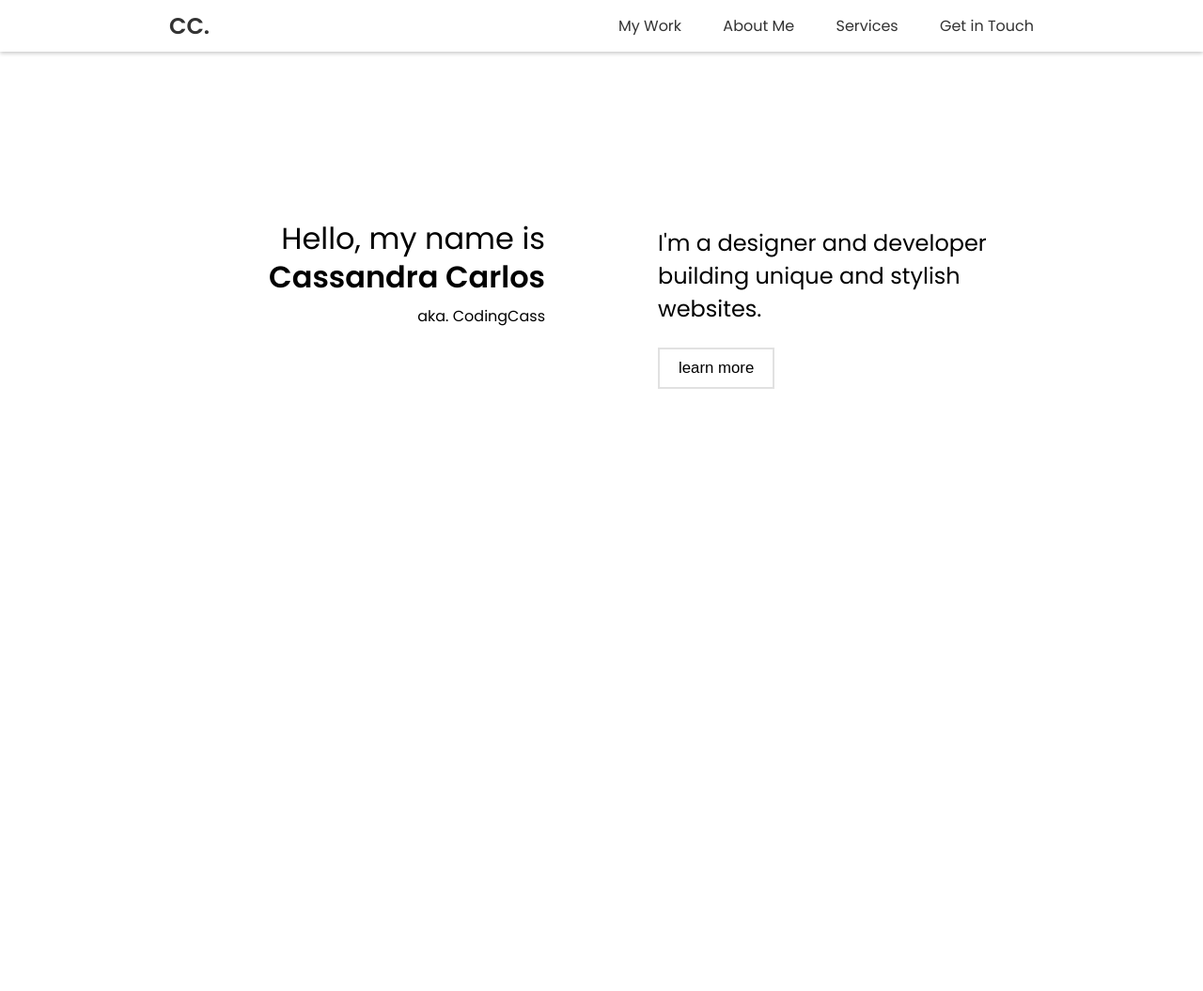
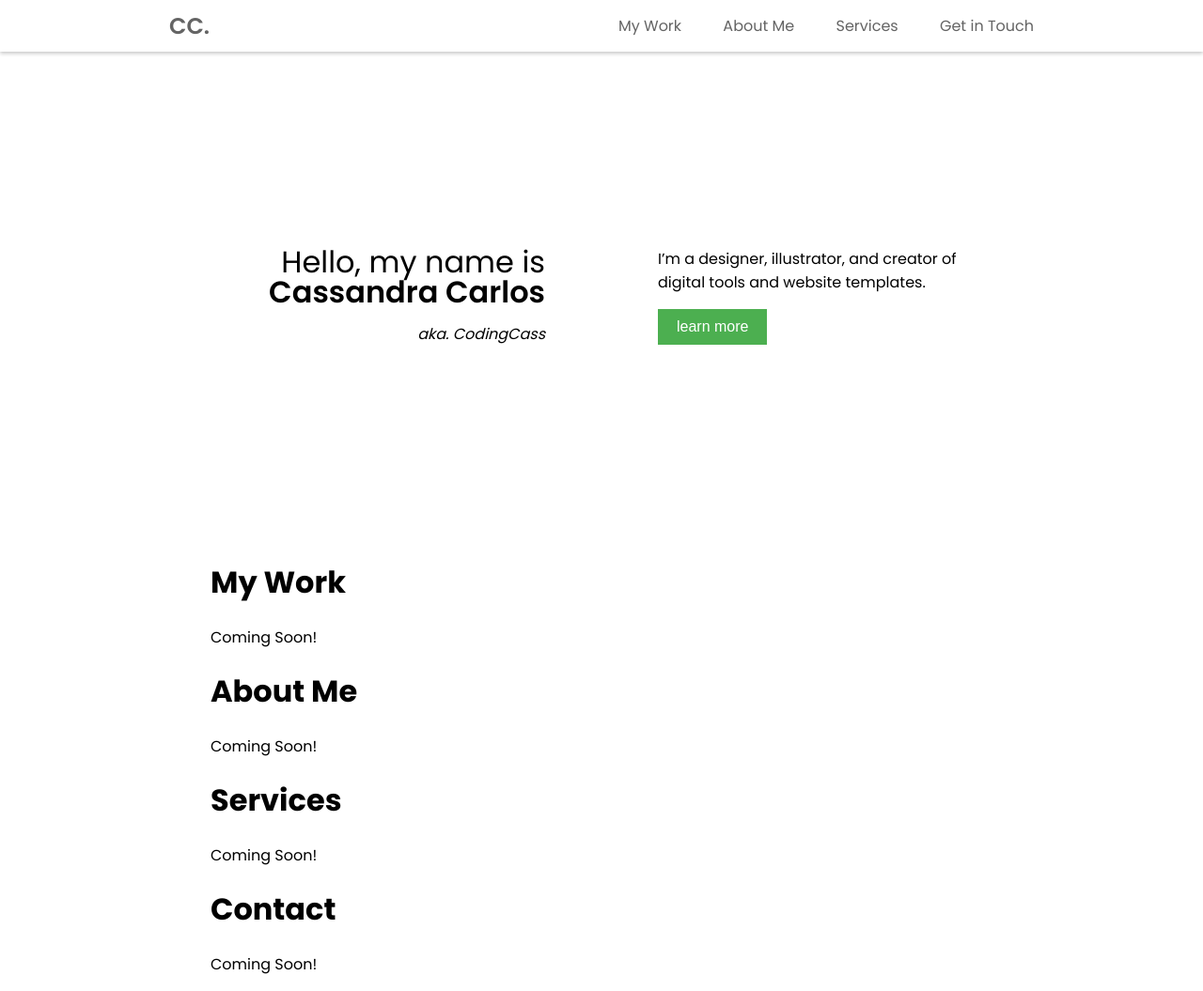
Before and after one commit to cassandracarlos/cassandracarlos.github.io, a PHP site: page / in a window 1280 px wide. Shown: the whole page at 94% size. Before the commit the page ends 414 px from the top, so only its background shows below. Run offline with PHP 8.4, Linux system fonts and the light colour scheme.

Commit message:
panic
panic

```diff
--- a/index.html
+++ b/index.html
@@ -1,7 +1,7 @@
 <!DOCTYPE html>
 <html lang="en">
 <head>
-	<title>Cassandra Carlos | Premium Websites</title>
+	<title>Cassandra Carlos | Web Designer</title>
 	<meta charset="UTF-8" />
 	<link rel="stylesheet" href="style.css" />
 	<meta name="viewport" content="width=device-width, initial-scale=1, user=scalable=no"/>
@@ -14,10 +14,10 @@
 		<ul>
 			<li><a href="#hero" class="logo">CC.</a></li>
 			<div class="push">
-				<li><a href="#work">My Work</a></li>
-				<li><a href="#about">About Me</a></li>
-				<li><a href="#services">Services</a></li>
-				<li><a href="#contact">Get in Touch</a></li>
+				<li><a href="#work" class="link">My Work</a></li>
+				<li><a href="#about" class="link">About Me</a></li>
+				<li><a href="#services" class="link">Services</a></li>
+				<li><a href="#contact" class="link">Get in Touch</a></li>
 			</div>
 		</ul>
 	</nav>
@@ -33,7 +33,7 @@
 					<p class="aka">aka. CodingCass</p>
 				</div>
 				<div class="right-content">
-			  		<p class="blurb">I'm a designer and developer building unique and stylish websites.</p>
+			  		<p class="blurb">I’m a designer, illustrator, and creator of digital tools and website templates.</p>
 			  		<button class="cta-button">learn more</button>
 			</div>
 		  </div>
@@ -42,27 +42,45 @@
 
 	<!-- My Work -->
 
-	<div id="Work" class="">
+	<div id="work" class="main">
+
+		<h1>My Work</h1>
+		<p>Coming Soon!</p>
 
 	</div>
 
 	<!-- About Me -->
 
-	<div id="About" class="">
+	<div id="about" class="main">
+
+		<h1>About Me</h1>
+		<p>Coming Soon!</p>
 
 	</div>
 
 	<!-- Services -->
 
-	<div id="Services" class="">
+	<div id="services" class="main">
+
+		<h1>Services</h1>
+		<p>Coming Soon!</p>
 
   	</div>
 
 	<!-- Get in Touch -->
 
-	<div id="Contact" class="">
+	<div id="contact" class="main">
+
+		<h1>Contact</h1>
+		<p>Coming Soon!</p>
 
   	</div>
+
+	<!-- Footer -->
+
+	<div id="footer" class="bottom">
+
+	</div>
 
 	<script src="script.js"></script>
 
--- a/style.css
+++ b/style.css
@@ -1,41 +1,6 @@
 /*
 
 This is the CSS stylesheet for my portfolio website cassandracarlos.com
-
-*/
-
-@import url('https://fonts.googleapis.com/css2?family=Poppins:wght@300;400;500;600;700&display=swap');
-
-/* Small devices (portrait tablets and large phones, 600px and up) */
-@media only screen and (min-width: 600px) {...}
-
-/* Medium devices (landscape tablets, 768px and up) */
-@media only screen and (min-width: 768px) {...}
-
-.logo {
-  font-size: 150%;
-  font-weight: 600;
-}
-
-.hello {
-  font-size: 200%;
-}
-
-.name {
-  font-size: 200%;
-  font-weight: 600;
-}
-
-.aka {
-  font-size: 115%
-  font-style: italic;
-}
-
-.blurb {
-  font-size: 150%;
-}
-
-/*
 
 Table of Contents
 
@@ -50,12 +15,36 @@ Table of Contents
 
 */
 
+@import url('https://fonts.googleapis.com/css2?family=Poppins:wght@300;400;500;600;700&display=swap');
 
-/* General */
+.logo {
+  font-size: 150%;
+  font-weight: 600;
+}
+
+.main {
+  width: 65%;
+  margin: 0 auto;
+}
 
 body {
   font-family: 'Poppins', sans-serif;
   margin: 0 auto;
+}
+
+.hello {
+  font-size: 200%;
+  line-height: 0;
+}
+
+.name {
+  font-size: 200%;
+  font-weight: 600;
+  line-height: 0;
+}
+
+.aka {
+  font-style: italic;
 }
 
 /* Navigation */
@@ -65,7 +54,7 @@ nav {
   width: 100%;
   position: sticky;
   background: #FFFFFF;
-  box-shadow: 0px 2px 4px rgba(0, 0, 0, 0.2);
+  box-shadow: 0px 2px 4px rgba(200, 200, 200);
 }
 
 nav ul {
@@ -83,30 +72,20 @@ nav ul .push {
 
 nav ul li {
   display: inline-block;
+  padding: 10px 20px;
 }
 
 nav ul li a {
   display: inline-block;
   position: relative;
-  padding: 10px 20px;
   text-decoration: none;
-  color: #333;
+  color: rgb(100,100,100);
   transition: all 0.3s ease;
 }
 
-nav ul li a::before {
-  content: "";
-  position: absolute;
-  width: 0;
-  height: 2px;
-  bottom: 0;
-  left: 0;
-  background-color: #333;
-  transition: width 0.3s ease;
-}
-
-nav ul li a:hover::before {
-  width: 100%;
+nav ul li a:hover {
+  transition: 0.05s;
+  color: rgb(0, 0, 0);
 }
 
 /* Hero */
@@ -131,7 +110,6 @@ nav ul li a:hover::before {
 
 .left-content {
   flex-basis: 50%;
-  line-height: 60%;
   text-align: right;
 }
 
@@ -161,15 +139,18 @@ nav ul li a:hover::before {
     margin-bottom: 20px;
   }
 }
+.cta-button {
+  background-color: #4CAF50; /* Set the default background color */
+  border: none;
+  color: white;
+  padding: 10px 20px;
+  text-align: center;
+  text-decoration: none;
+  display: inline-block;
+  font-size: 16px;
+  transition-duration: 0.075s; /* Add transition effect */
+}
 
-.cta-button {
-  padding: 10px 20px;
-  background-color: transparent;
-  font-size: 105%;
-  font-weight: 500;
-  border: 2.5px solid #E1E1E1;
-  cursor: pointer;
-  transition: color 0.3s ease, border-bottom-color 0.3s ease;
-  position: relative;
-  z-index: 1;
+.cta-button:hover {
+  background-color: #008CBA; /* Change the background color on hover */
 }
```
